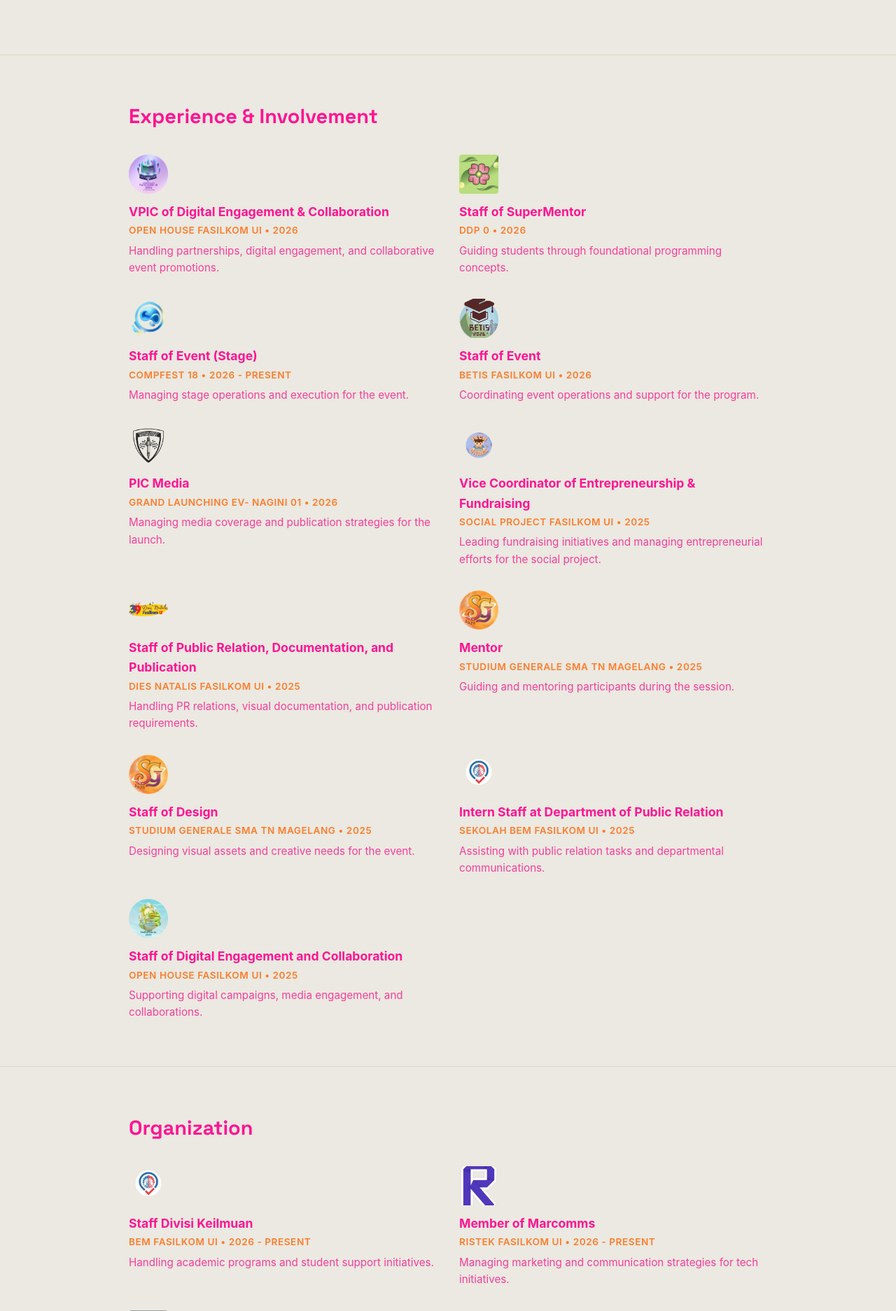
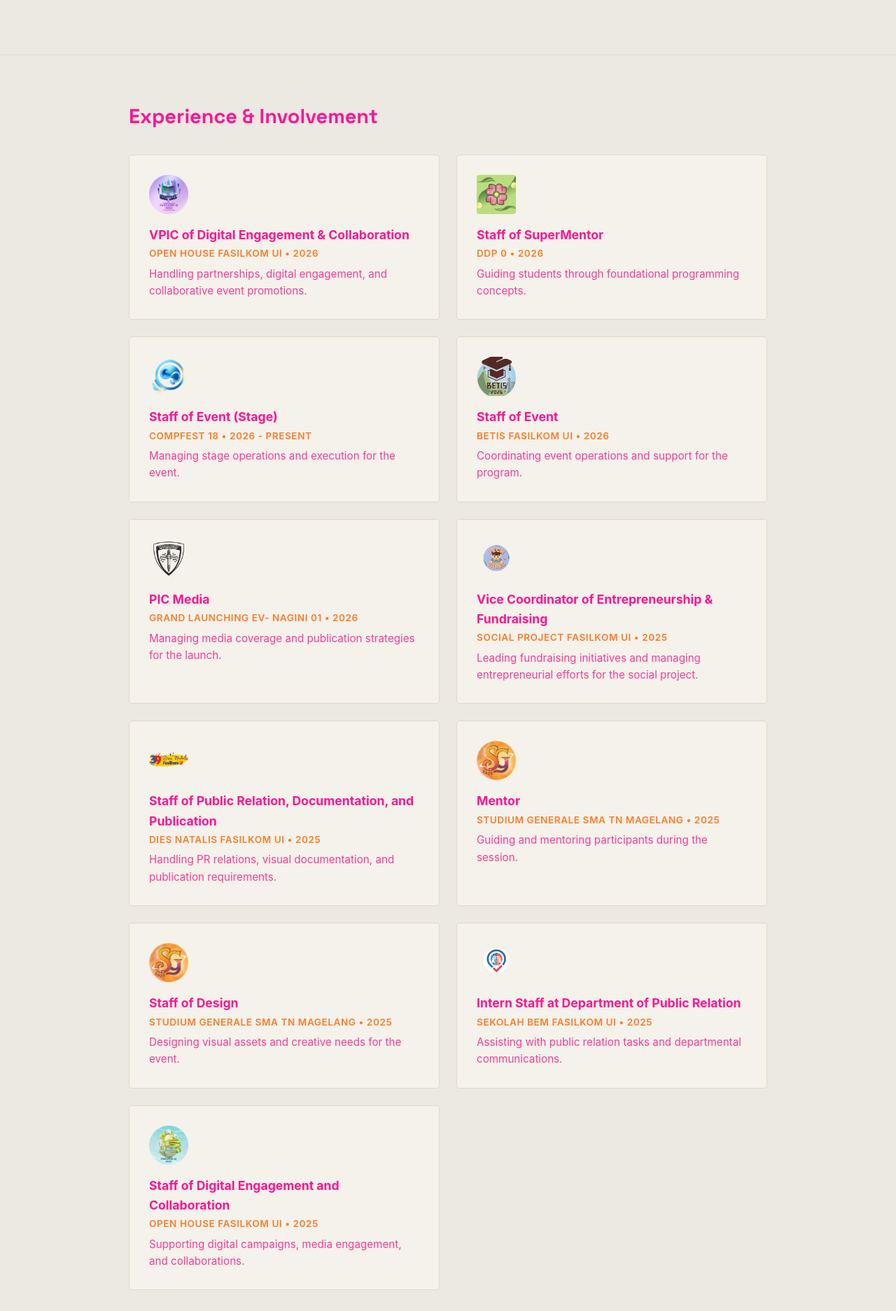
Before and after one commit to raniafff/myportofolio, a Django app: page / in a window 1280 px wide. Shown: the part 644-2518 px from the top of the page at 70% size. Run offline with Django 5.2, Linux system fonts and the light colour scheme; grey boxes are pictures that could not be loaded.

Commit message:
ganti tampilan

```diff
--- a/static/css/style.css
+++ b/static/css/style.css
@@ -175,7 +175,7 @@ h1, .brand {
 }
 
 
-/* Styling untuk Experience & Organization Sections (Grid 2 Kolom, Tanpa Kotak Card) */
+/* Styling untuk Experience & Organization Sections (Grid 2 Kolom, Card Box Ada, Logo Tanpa Box) */
 .experience-section,
 .organization-section {
     padding: 4rem 0;
@@ -193,17 +193,24 @@ h1, .brand {
 .experience-list {
     display: grid;
     grid-template-columns: repeat(2, 1fr);
-    gap: 2rem;
+    gap: 1.5rem;
 }
 
 .experience-item {
-    background-color: transparent;
-    border: none;
-    padding: 0;
+    background-color: #f4f2ea;
+    border: 1px solid var(--line);
+    border-radius: var(--radius);
+    padding: 1.75rem;
     display: flex;
     flex-direction: column;
     align-items: flex-start;
-    gap: 0.75rem;
+    gap: 1rem;
+    transition: transform 0.2s ease, border-color 0.2s ease;
+}
+
+.experience-item:hover {
+    border-color: var(--ink);
+    transform: translateY(-2px);
 }
 
 .item-logo {
```
